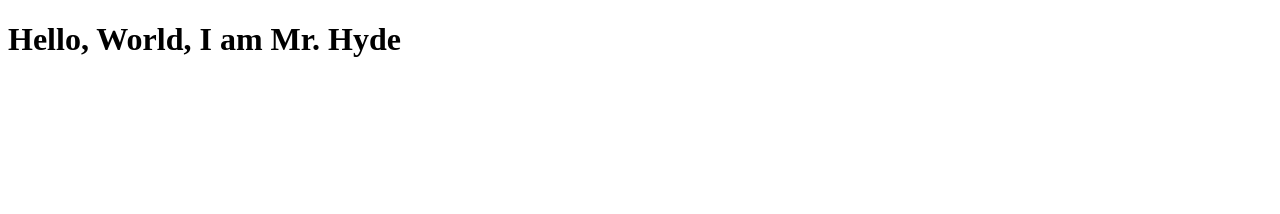
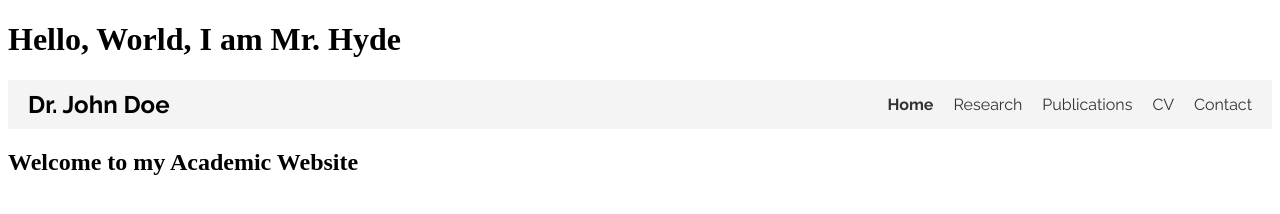
Before and after one commit to Adoni5/adoni5.github.io, a plain HTML site: page index.html in a window 1280 px wide. Drawn offline with Linux system fonts and the light colour scheme; files that its build step writes are made by us from their sources.

Commit message:
Styles sheet for header

```diff
--- a/index.html
+++ b/index.html
@@ -1,10 +1,37 @@
 <!DOCTYPE html>
 <html lang="en">
 <head>
+<link href="https://fonts.googleapis.com/css2?family=Raleway:wght@400;700&display=swap" rel="stylesheet">
+<link rel="stylesheet" href="path-to-your-css-folder/styles.css">
 <meta charset="UTF-8">
-<title>Your Website Title</title>
+<meta name="viewport" content="width=device-width, initial-scale=1.0">
+<title>Rory Munro | School of Life Sciences</title>
 </head>
 <body>
 <h1>Hello, World, I am Mr. Hyde</h1>
+    <!-- Header Section -->
+    <header class="header">
+        <div class="logo">
+            Dr. John Doe
+        </div>
+        <nav>
+            <a href="#home" class="active">Home</a>
+            <a href="#research">Research</a>
+            <a href="#publications">Publications</a>
+            <a href="#cv">CV</a>
+            <a href="#contact">Contact</a>
+        </nav>
+    </header>
+
+    <!-- Main Content -->
+    <main>
+        <!-- Sample Section for Home -->
+        <section id="home">
+            <h1>Welcome to my Academic Website</h1>
+            <!-- Add more content here -->
+        </section>
+
+        <!-- Additional sections (research, publications, etc.) would follow... -->
+    </main>
 </body>
 </html>
--- /dev/null
+++ b/styles.css
@@ -0,0 +1,45 @@
+/* Main Header Style */
+.header {
+    background-color: #f4f4f4;
+    padding: 10px 20px;
+    display: flex;
+    justify-content: space-between;
+    align-items: center;
+    position: sticky; /* Making the header sticky */
+    top: 0; /* It sticks to the top */
+    z-index: 1000; /* Ensures the header is always on top of other content */
+    font-family: 'Raleway', sans-serif; /* Setting the Raleway font */
+}
+
+/* Logo or Name */
+.header .logo {
+    font-size: 24px;
+    font-weight: bold;
+}
+
+/* Navigation Links */
+.header nav {
+    display: flex;
+    gap: 20px; /* Spacing between links */
+}
+
+.header nav a {
+    text-decoration: none;
+    color: #333;
+    transition: font-weight 0.3s;
+    font-weight: 400; /* Normal weight for Raleway */
+}
+
+.header nav a:hover,
+.header nav a.active {
+    font-weight: 700; /* Bold weight for Raleway when hovered or active */
+}
+
+/* For Mobile Responsiveness */
+@media (max-width: 768px) {
+    .header nav {
+        display: none; /* Initially hide on mobile */
+    }
+
+    /* Other styles for hamburger menu, etc. would go here */
+}
```
